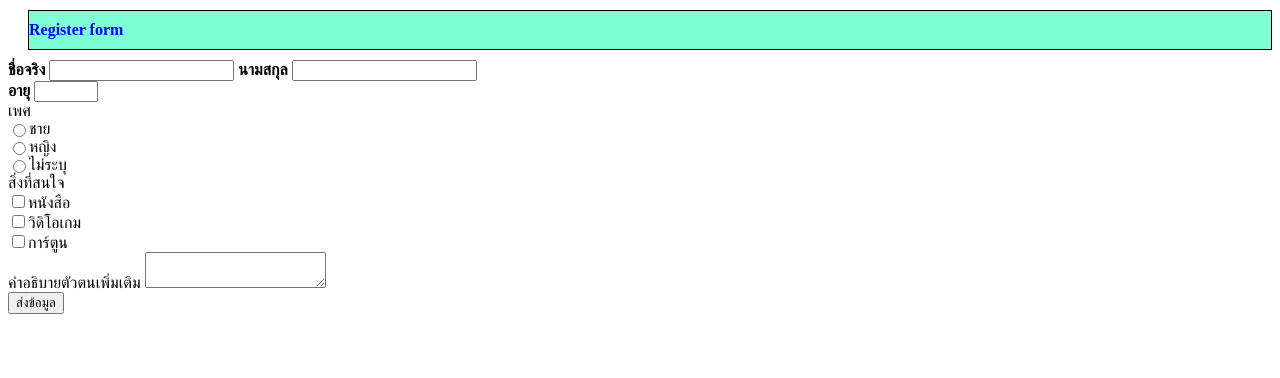
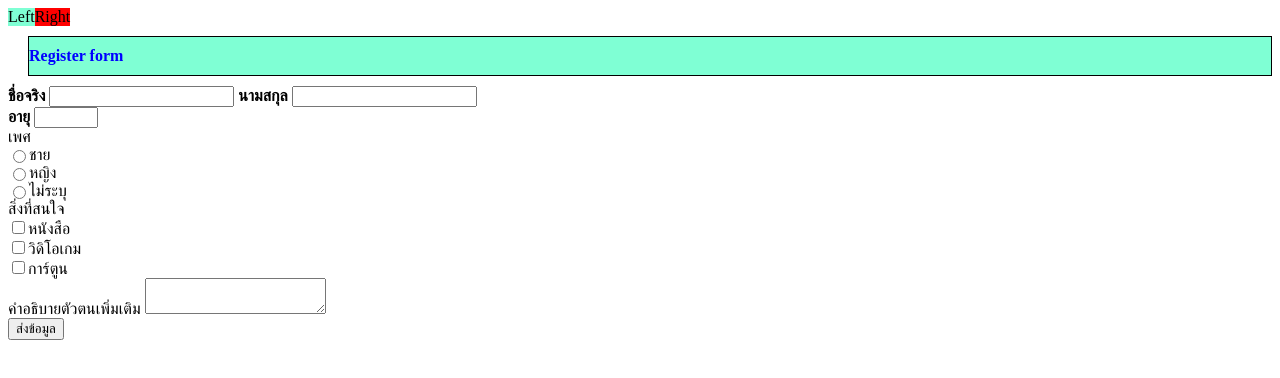
Before and after one commit to Kongstrength/Web, a plain HTML site: page main.html in a window 1280 px wide. Drawn offline with Linux system fonts and the light colour scheme; a web font is replaced by a local one.

Commit message:
Update main.html

```diff
--- a/main.html
+++ b/main.html
@@ -37,13 +37,31 @@
         }
         .gender{
             display:flex;
+            flex-direction: row;
+        }
+
+        .container{
+            display: flex;
+            flex-direction: row;
+        }
+
+        .item-left{
+            background-color: aquamarine;
 
         }
+        .item-Right{
+            background-color: red;
+        }
+
     </style>
 </head>
 <body>
      <!---ส่วนที่แสดงออกไปทางหน้าจอของ  Browser -->
      <!--3.form-->
+     <div class="container">
+        <div class="item-left">Left</div>
+        <div class="item-Right">Right</div>
+     </div>
      <div id ="register">Register form</div>
     <span class="header-form">ชื่อจริง</span>
     <input class="form" type="text">
```
